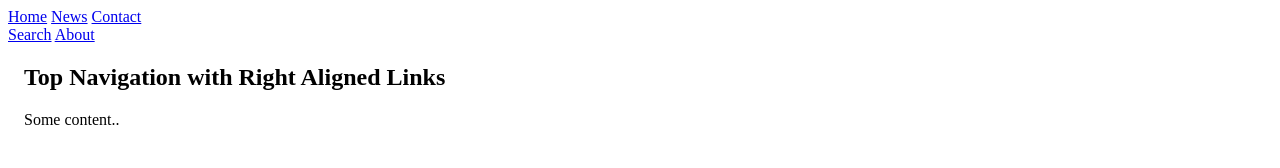
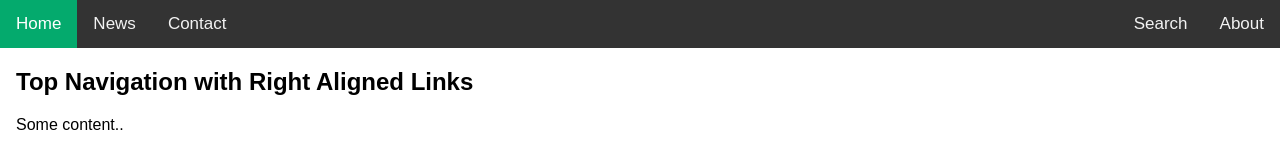
Before and after one commit to ayubxon1775/Right-Aligned-Menu-Buttons, a plain HTML site: page index.html in a window 1280 px wide. Drawn offline with Linux system fonts and the light colour scheme.

Commit message:
first commit

```diff
--- a/index.html
+++ b/index.html
@@ -4,7 +4,7 @@
     <meta charset="UTF-8">
     <meta name="viewport" content="width=device-width, initial-scale=1.0">
     <title>Document</title>
-    <link rel="stylesheet" href="">
+    <link rel="stylesheet" href="style.css">
 </head>
 <body>
     <div class="topnav">
--- a/style.css
+++ b/style.css
@@ -0,0 +1,32 @@
+body {
+    margin: 0;
+    font-family: Arial, Helvetica, sans-serif;
+  }
+
+  .topnav {
+    overflow: hidden;
+    background-color: #333;
+  }
+
+  .topnav a {
+    float: left;
+    color: #f2f2f2;
+    text-align: center;
+    padding: 14px 16px;
+    text-decoration: none;
+    font-size: 17px;
+  }
+
+  .topnav a:hover {
+    background-color: #ddd;
+    color: black;
+  }
+
+  .topnav a.active {
+    background-color: #04AA6D;
+    color: white;
+  }
+
+  .topnav-right {
+    float: right;
+  }
```
